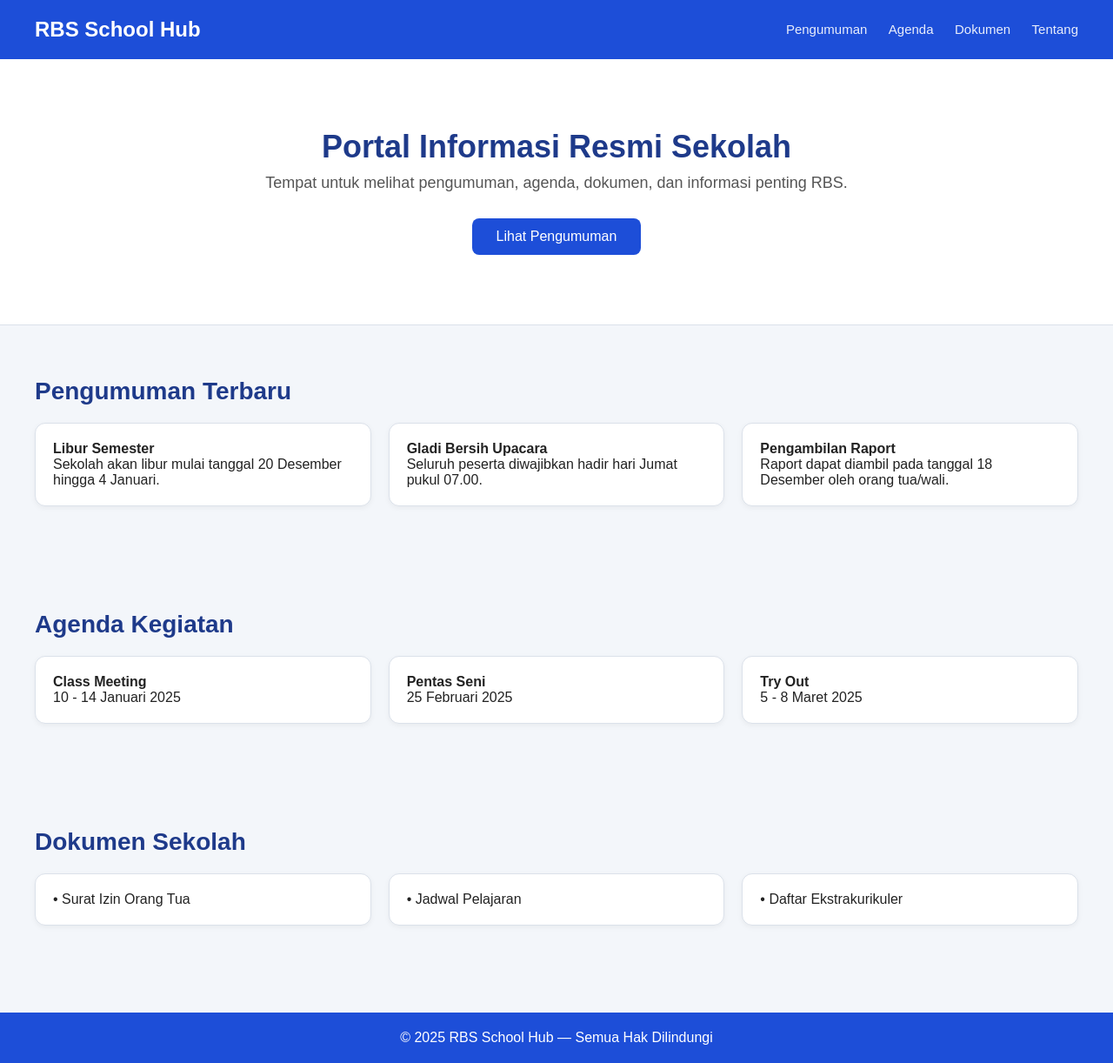
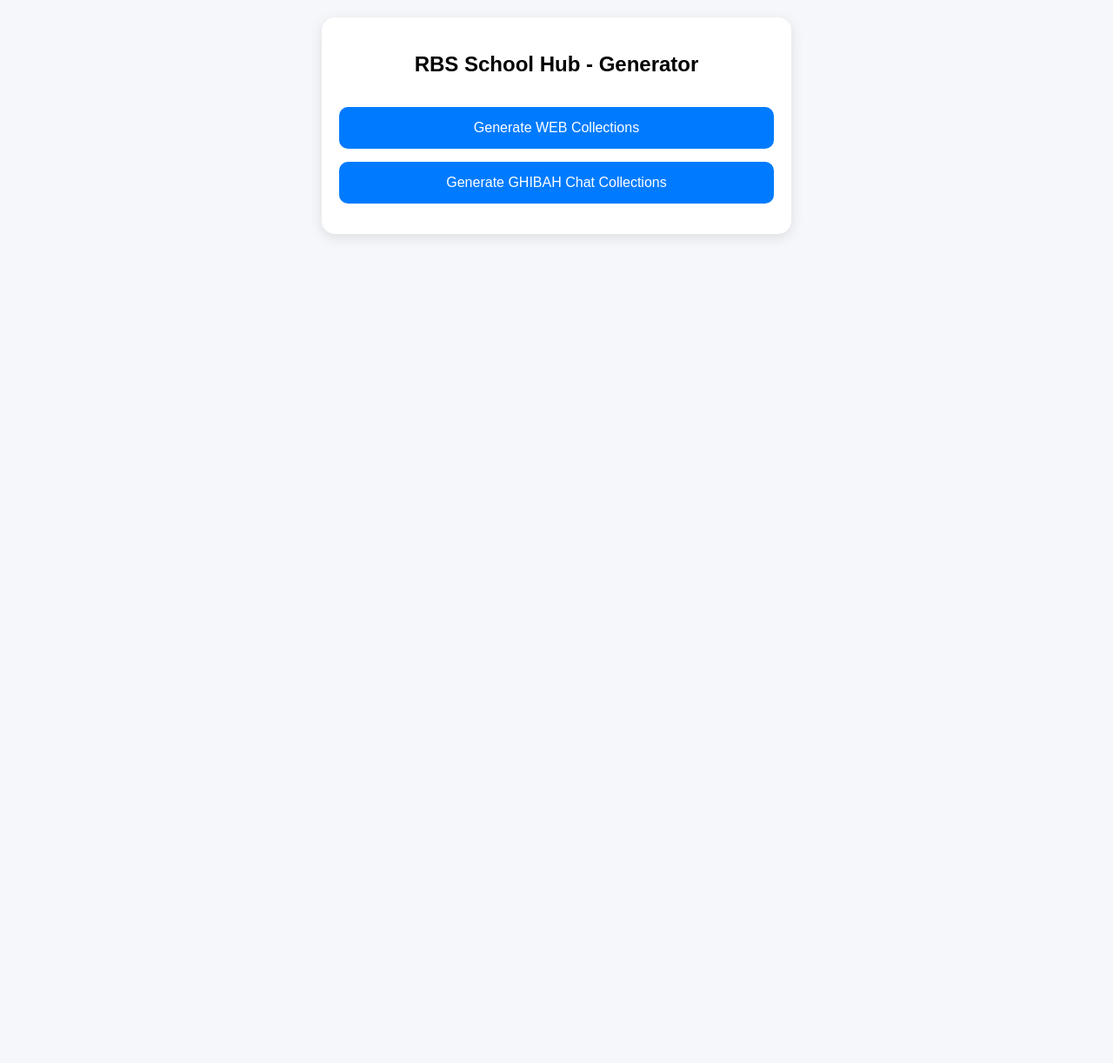
Before and after one commit to likezelwit/RBS-School-Hub, a plain HTML site: page index.html in a window 1280 px wide. Shown: the whole page at 87% size. After the commit the page ends 800 px from the top, so only its background shows below. Drawn offline with Linux system fonts and the light colour scheme.

Commit message:
Update index.html

```diff
--- a/index.html
+++ b/index.html
@@ -1,192 +1,120 @@
-<!doctype html>
+<!DOCTYPE html>
 <html lang="id">
 <head>
-  <meta charset="utf-8" />
-  <meta name="viewport" content="width=device-width, initial-scale=1" />
-  <title>RBS School Hub</title>
-
+  <meta charset="UTF-8">
+  <meta name="viewport" content="width=device-width, initial-scale=1.0">
+  <title>RBS School Hub — Setup</title>
   <style>
-    * {
+    body {
+      font-family: Arial, sans-serif;
+      background: #f5f7fa;
       margin: 0;
-      padding: 0;
-      box-sizing: border-box;
-      font-family: "Poppins", sans-serif;
+      padding: 20px;
     }
-
-    body {
-      background: #f3f6fa;
-      color: #222;
+    .container {
+      max-width: 500px;
+      margin: auto;
+      background: #fff;
+      padding: 20px;
+      border-radius: 15px;
+      box-shadow: 0 4px 15px rgba(0,0,0,0.1);
     }
-
-    header {
+    h2 {
+      text-align: center;
+      margin-bottom: 20px;
+    }
+    button {
       width: 100%;
-      padding: 20px 40px;
-      background: #1d4ed8;
+      padding: 15px;
+      margin-top: 15px;
+      border: none;
+      border-radius: 10px;
+      background: #007bff;
       color: white;
-      display: flex;
-      justify-content: space-between;
-      align-items: center;
-      position: sticky;
-      top: 0;
-      z-index: 10;
-    }
-
-    header h1 {
-      font-size: 24px;
-      font-weight: 600;
-    }
-
-    nav a {
-      margin-left: 20px;
-      text-decoration: none;
-      color: white;
-      font-size: 15px;
-      opacity: 0.9;
-    }
-
-    nav a:hover {
-      opacity: 1;
-    }
-
-    .hero {
-      padding: 80px 40px;
-      text-align: center;
-      background: #ffffff;
-      border-bottom: 1px solid #dbe1ea;
-    }
-
-    .hero h2 {
-      font-size: 36px;
-      font-weight: 700;
-      margin-bottom: 10px;
-      color: #1e3a8a;
-    }
-
-    .hero p {
-      font-size: 18px;
-      color: #555;
-      margin-bottom: 30px;
-    }
-
-    .btn-primary {
-      padding: 12px 28px;
       font-size: 16px;
-      background: #1d4ed8;
-      color: white;
-      border: none;
-      border-radius: 8px;
       cursor: pointer;
-    }
-
-    .section {
-      padding: 60px 40px;
-    }
-
-    .section h3 {
-      font-size: 28px;
-      margin-bottom: 20px;
-      color: #1e3a8a;
-      font-weight: 600;
-    }
-
-    .grid {
-      display: grid;
-      grid-template-columns: repeat(auto-fit, minmax(260px, 1fr));
-      gap: 20px;
-      margin-top: 20px;
-    }
-
-    .card {
-      background: white;
-      padding: 20px;
-      border-radius: 12px;
-      border: 1px solid #dbe1ea;
-      box-shadow: 0 2px 6px rgba(0,0,0,0.05);
       transition: 0.2s;
     }
-
-    .card:hover {
-      transform: translateY(-4px);
-      box-shadow: 0 4px 12px rgba(0,0,0,0.08);
-    }
-
-    footer {
-      padding: 20px;
-      background: #1d4ed8;
-      color: white;
+    button:hover { background: #0051c9; }
+    .success {
+      margin-top: 15px;
+      color: green;
       text-align: center;
-      margin-top: 40px;
+      font-weight: bold;
     }
   </style>
 </head>
 <body>
 
-  <header>
-    <h1>RBS School Hub</h1>
-    <nav>
-      <a href="#pengumuman">Pengumuman</a>
-      <a href="#agenda">Agenda</a>
-      <a href="#dokumen">Dokumen</a>
-      <a href="#tentang">Tentang</a>
-    </nav>
-  </header>
+  <div class="container">
+    <h2>RBS School Hub - Generator</h2>
 
-  <section class="hero">
-    <h2>Portal Informasi Resmi Sekolah</h2>
-    <p>Tempat untuk melihat pengumuman, agenda, dokumen, dan informasi penting RBS.</p>
-    <button class="btn-primary">Lihat Pengumuman</button>
-  </section>
+    <button onclick="generateWebCollections()">Generate WEB Collections</button>
+    <button onclick="generateGhibahCollections()">Generate GHIBAH Chat Collections</button>
 
-  <section class="section" id="pengumuman">
-    <h3>Pengumuman Terbaru</h3>
-    <div class="grid">
-      <div class="card">
-        <h4>Libur Semester</h4>
-        <p>Sekolah akan libur mulai tanggal 20 Desember hingga 4 Januari.</p>
-      </div>
+    <div id="msg" class="success"></div>
+  </div>
 
-      <div class="card">
-        <h4>Gladi Bersih Upacara</h4>
-        <p>Seluruh peserta diwajibkan hadir hari Jumat pukul 07.00.</p>
-      </div>
+  <!-- Firebase -->
+  <script type="module">
+    import { initializeApp } from "https://www.gstatic.com/firebasejs/10.7.1/firebase-app.js";
+    import { getFirestore, doc, setDoc } from "https://www.gstatic.com/firebasejs/10.7.1/firebase-firestore.js";
 
-      <div class="card">
-        <h4>Pengambilan Raport</h4>
-        <p>Raport dapat diambil pada tanggal 18 Desember oleh orang tua/wali.</p>
-      </div>
-    </div>
-  </section>
+    const firebaseConfig = {
+      apiKey: "AIzaSyAsaVfy4SOegY1HxUZTJoR2HETUenU8CUo",
+      authDomain: "rbs-schoolhub.firebaseapp.com",
+      projectId: "rbs-schoolhub",
+      storageBucket: "rbs-schoolhub.firebasestorage.app",
+      messagingSenderId: "625460145450",
+      appId: "1:625460145450:web:c75a85e57b37c00bd94253",
+      measurementId: "G-ZZTN0NNGZV"
+    };
 
-  <section class="section" id="agenda">
-    <h3>Agenda Kegiatan</h3>
-    <div class="grid">
-      <div class="card">
-        <h4>Class Meeting</h4>
-        <p>10 - 14 Januari 2025</p>
-      </div>
-      <div class="card">
-        <h4>Pentas Seni</h4>
-        <p>25 Februari 2025</p>
-      </div>
-      <div class="card">
-        <h4>Try Out</h4>
-        <p>5 - 8 Maret 2025</p>
-      </div>
-    </div>
-  </section>
+    const app = initializeApp(firebaseConfig);
+    const db = getFirestore(app);
 
-  <section class="section" id="dokumen">
-    <h3>Dokumen Sekolah</h3>
-    <div class="grid">
-      <div class="card"><p>• Surat Izin Orang Tua</p></div>
-      <div class="card"><p>• Jadwal Pelajaran</p></div>
-      <div class="card"><p>• Daftar Ekstrakurikuler</p></div>
-    </div>
-  </section>
+    async function generateWebCollections() {
+      await setDoc(doc(db, "config", "homepage"), {
+        schoolName: "RBS School Hub",
+        headerImage: "",
+        createdAt: Date.now(),
+        lastUpdate: Date.now()
+      });
 
-  <footer>
-    © 2025 RBS School Hub — Semua Hak Dilindungi
-  </footer>
+      await setDoc(doc(db, "homepageSections", "upcomingEvents"), {
+        enabled: true,
+        items: []
+      });
+
+      await setDoc(doc(db, "homepageSections", "extracurricular"), {
+        enabled: true,
+        items: []
+      });
+
+      await setDoc(doc(db, "homepageSections", "trending"), {
+        enabled: true,
+        items: []
+      });
+
+      await setDoc(doc(db, "homepageSections", "comingSoon"), {
+        enabled: true,
+        items: []
+      });
+
+      document.getElementById("msg").innerHTML = "WEB Collections berhasil dibuat!";
+    }
+
+    async function generateGhibahCollections() {
+      await setDoc(doc(db, "chatRooms", "ghibah"), {
+        name: "Ghibah Group 🔥",
+        passwordEnabled: false,
+        allowAnonymous: true,
+        createdAt: Date.now()
+      });
+
+      document.getElementById("msg").innerHTML = "GHIBAH Chat Room berhasil dibuat!";
+    }
+  </script>
 
 </body>
 </html>
```
